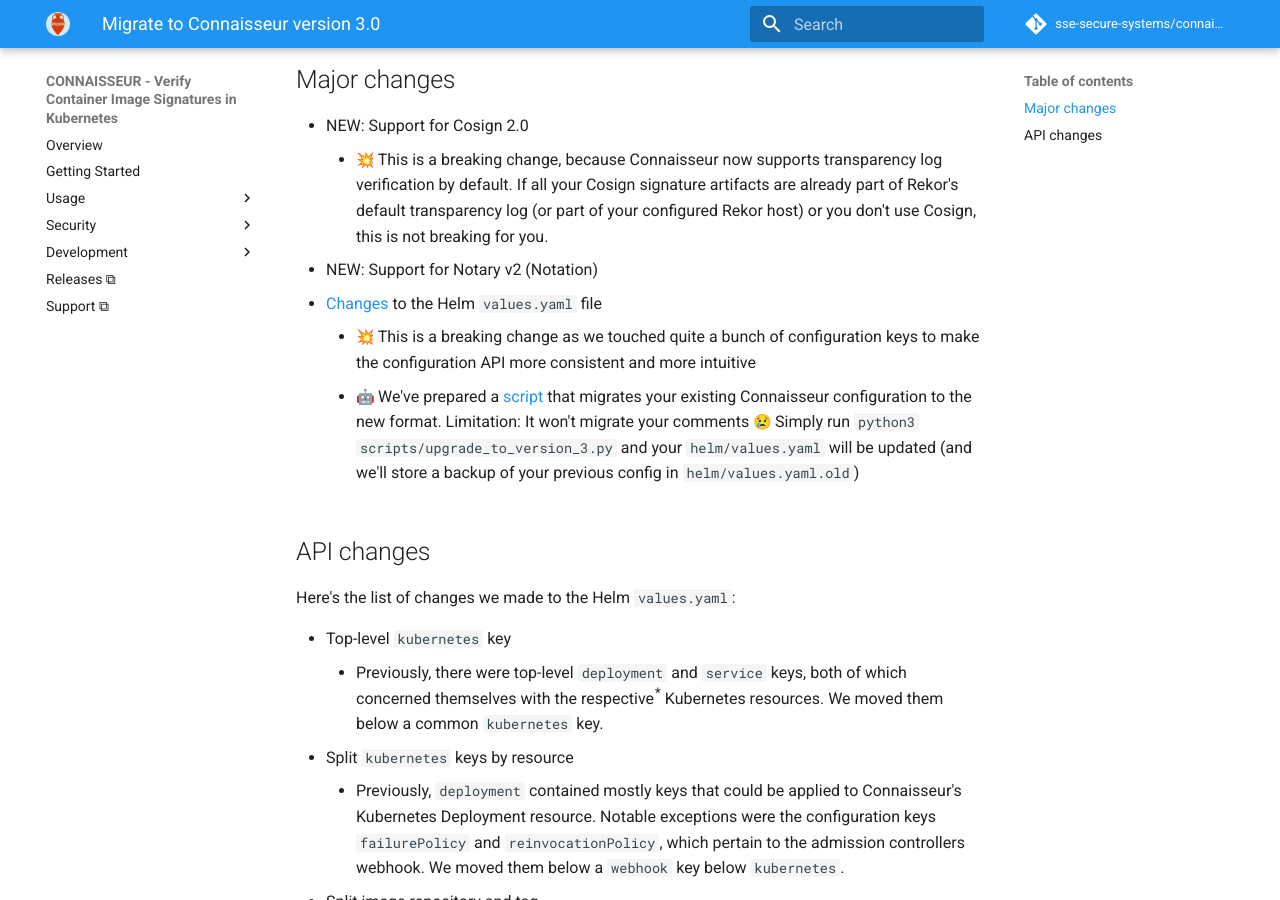
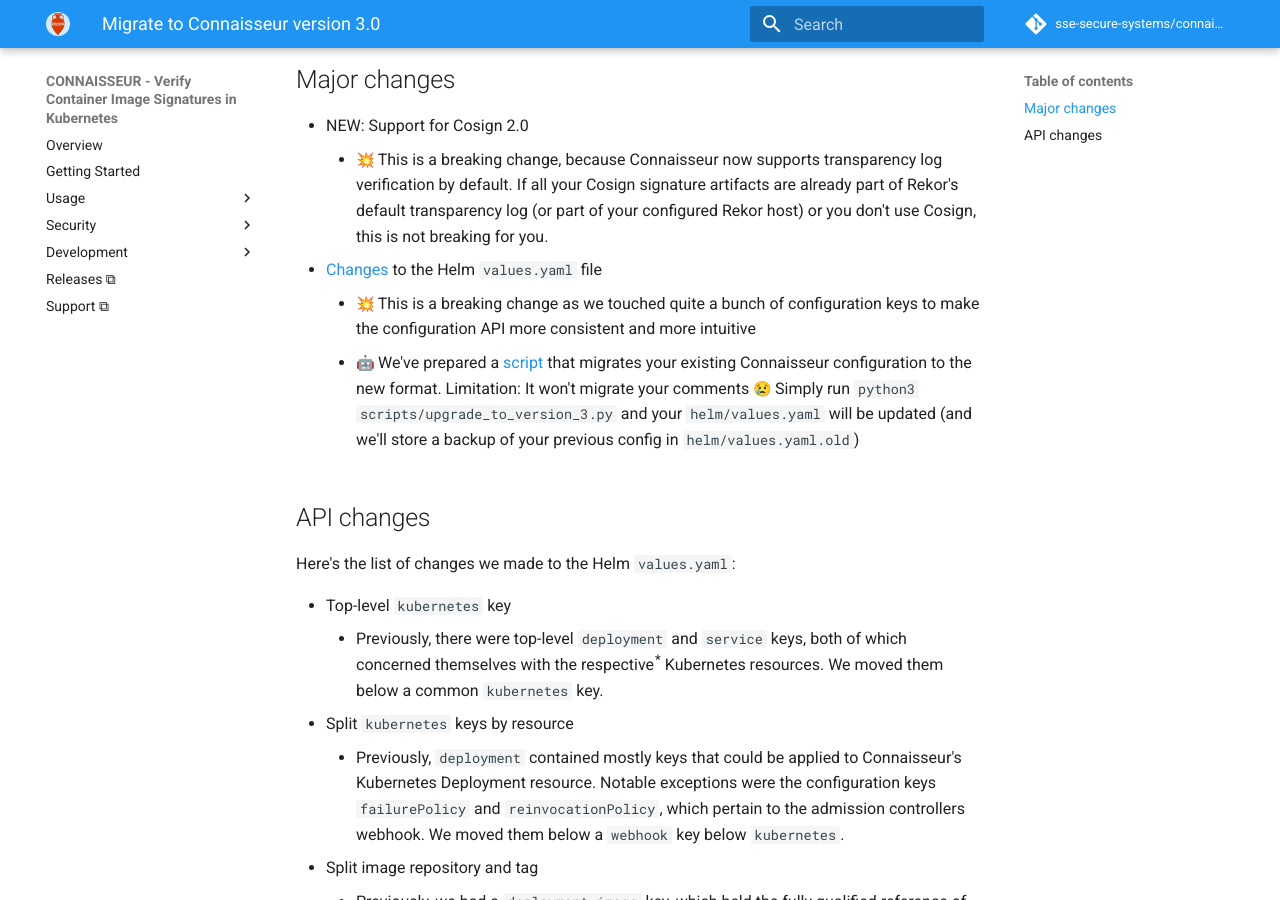
Before and after one commit to sse-secure-systems/connaisseur, an MkDocs documentation site: the page built from docs/migrating_to_version_3.md, in a window 1280 px wide and 900 px high, scrolled down 311 px. Built offline with MkDocs 1.6.1 and Material for MkDocs 9.7.7, drawn with Linux system fonts in a browser that asks for light colours; emoji names are drawn with the system emoji font; comment, search, counter and statistics services are not loaded; the version menu is left out.

Commit message:
refactor: cleanup

```diff
--- a/docs/migrating_to_version_3.md
+++ b/docs/migrating_to_version_3.md
@@ -10,7 +10,6 @@
 - NEW: Support for Cosign 2.0
     - :boom: This is a breaking change, because Connaisseur now supports transparency log verification by default.
     If all your Cosign signature artifacts are already part of Rekor's default transparency log (or part of your configured Rekor host) or you don't use Cosign, this is not breaking for you.
-- NEW: Support for Notary v2 (Notation)
 - [Changes](#api-changes) to the Helm `values.yaml` file
     - :boom: This is a breaking change as we touched quite a bunch of configuration keys to make the configuration API more consistent and more intuitive
     - :robot: We've prepared a [script](../scripts/upgrade_to_version_3.py) that migrates your existing Connaisseur configuration to the new format. Limitation: It won't migrate your comments :cry: Simply run `python3 scripts/upgrade_to_version_3.py` and your `helm/values.yaml` will be updated (and we'll store a backup of your previous config in `helm/values.yaml.old`)
```
Also changed, not shown: 2 other files.
